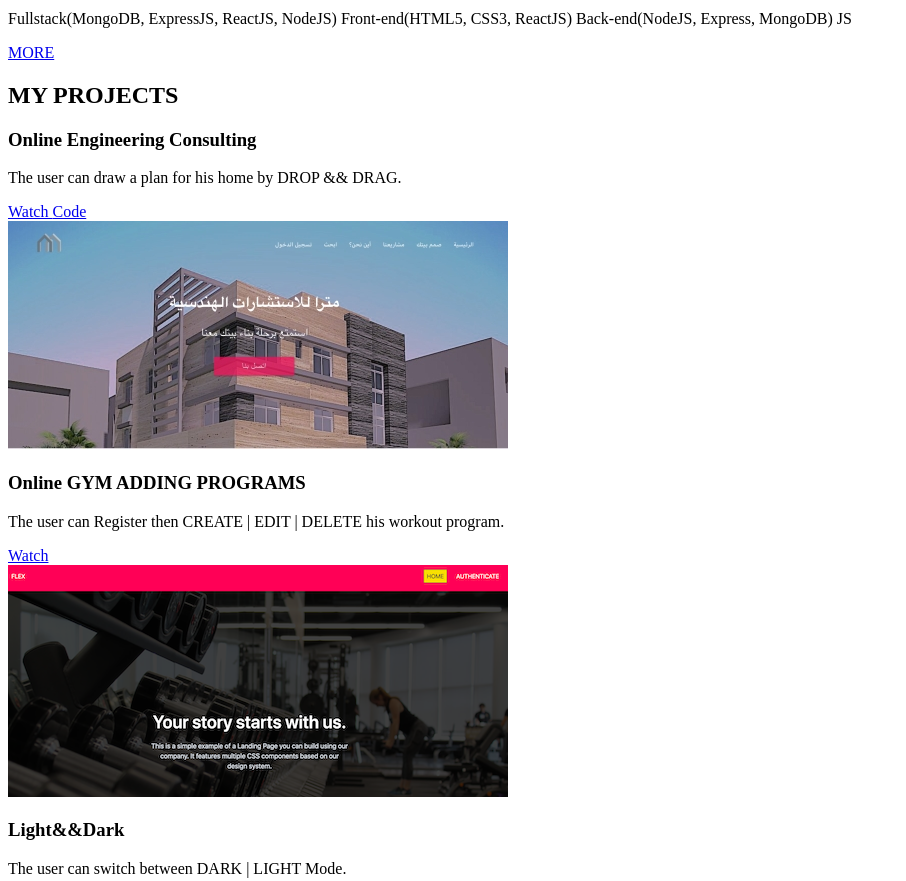
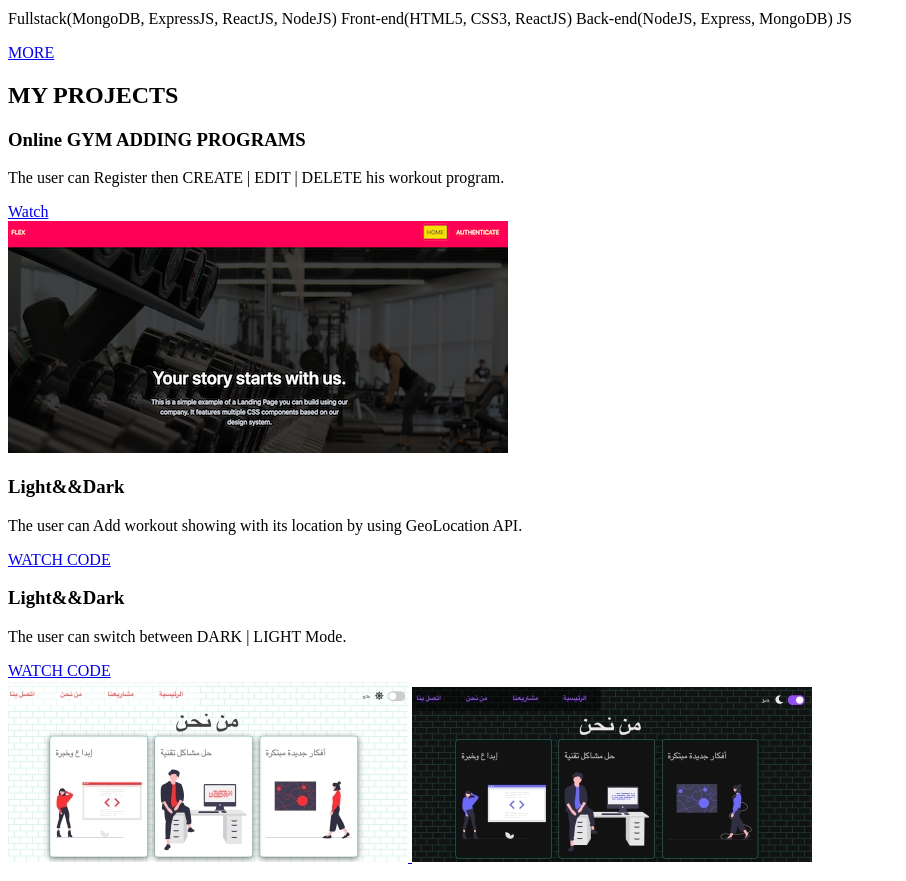
Before and after one commit to zelal-Eizaldeen/portfoilo, a website: page src/template.html in a window 1280 px wide. Shown: the part 680-1561 px from the top of the page, without its empty margins (0-906 px from the left). Drawn offline with nearby package versions, Linux system fonts and the light colour scheme.

Commit message:
Update template.html

```diff
--- a/src/template.html
+++ b/src/template.html
@@ -95,35 +95,7 @@
           MY PROJECTS
           </h2>
 
-          <!-- Each .row is a project -->
-          <div class="row">
-            <div class="col-lg-4 col-sm-12">
-              <div class="project-wrapper__text">
-                <h3 class="project-wrapper__text-title">Online Engineering Consulting</h3>
-                <div>
-                  <p class="mb-4">
-                    The user can draw a plan for his home by DROP && DRAG.
-                  </p>
-                </div>
-                <a target="_blank" class="cta-btn cta-btn--hero" href="https://narcokw.com/">
-                 Watch
-                </a>
-                <a target="_blank" class="cta-btn text-color-main" href="https://github.com/zelal-Eizaldeen/ReactDragDropItems">
-                 Code
-                </a>
-              </div>
-            </div>
-            <div class="col-lg-8 col-sm-12">
-              <div class="project-wrapper__image">
-                <a href="#!" target="_blank">
-                  <div data-tilt class="thumbnail rounded">
-                    <img class="img-fluid" src="./assets/metraConsulting.png" />
-                  </div>
-                </a>
-              </div>
-            </div>
-          </div>
-          <!-- /END Project -->
+
 
            <!-- Each .row is a project -->
            <div class="row">
@@ -151,6 +123,44 @@
             </div>
           </div>
           <!-- /END Project -->
+
+           <div class="row">
+            <div class="col-lg-4 col-sm-12">
+              <div class="project-wrapper__text">
+                <h3 class="project-wrapper__text-title">Light&&Dark</h3>
+                <div>
+                  <p class="mb-4">
+            The user can Add workout showing with its location by using GeoLocation API.
+                  </p>
+                </div>
+                <a target="_blank" class="cta-btn cta-btn--hero" href="https://zelal-eizaldeen.github.io/js-map-workout/">
+                 WATCH
+                </a>
+                <a target="_blank" class="cta-btn text-color-main" href="https://github.com/zelal-Eizaldeen/js-map-workout">
+                 CODE
+                </a>
+              </div>
+            </div>
+            <div class="col-lg-8 col-sm-12">
+              <div class="project-wrapper__image">
+                <a href="#!" target="_blank">
+                  <div data-tilt class="thumbnail rounded">
+
+                  </div>
+                </a>
+              </div>
+            </div>
+          </div>
+
+ <!-- Each .row is a project -->
+
+
+
+
+
+
+
+
 
           <div class="row">
             <div class="col-lg-4 col-sm-12">
@@ -476,7 +486,7 @@ The user can Load Infinity Pictures from unsplash api on scrolling.
 
         <!-- If you give me some credit, will be huge for me :) -->
         <p class="footer__text">
-          © ٢٠٢٠ -  <a href="https://github.com/zelal-Eizaldeen" target="_blank">ظلال عزالدين</a>
+          © 2021 -  <a href="https://github.com/zelal-Eizaldeen" target="_blank">Zelal Eiz Aldeen</a>
           </a>
         </p>
 
```
